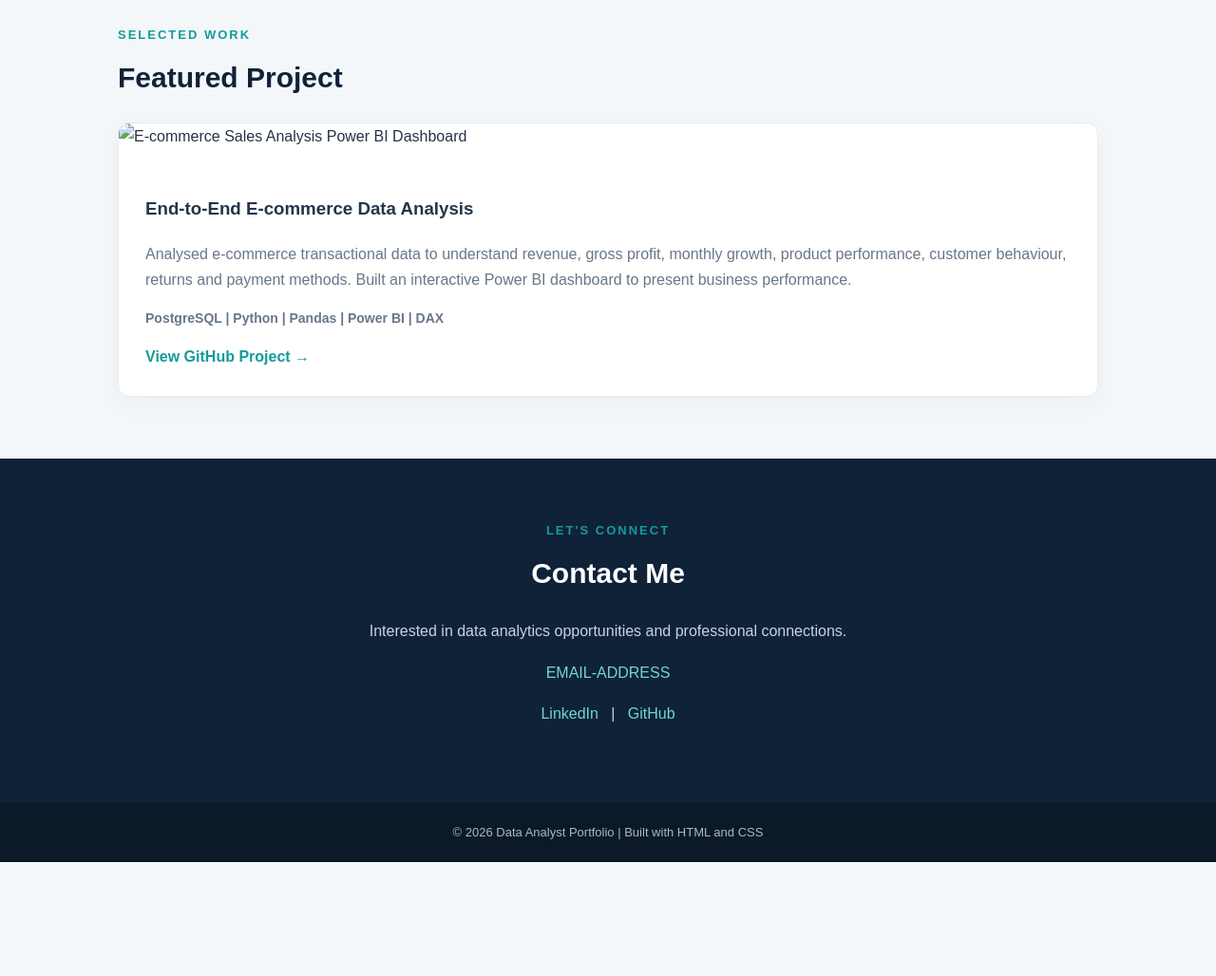
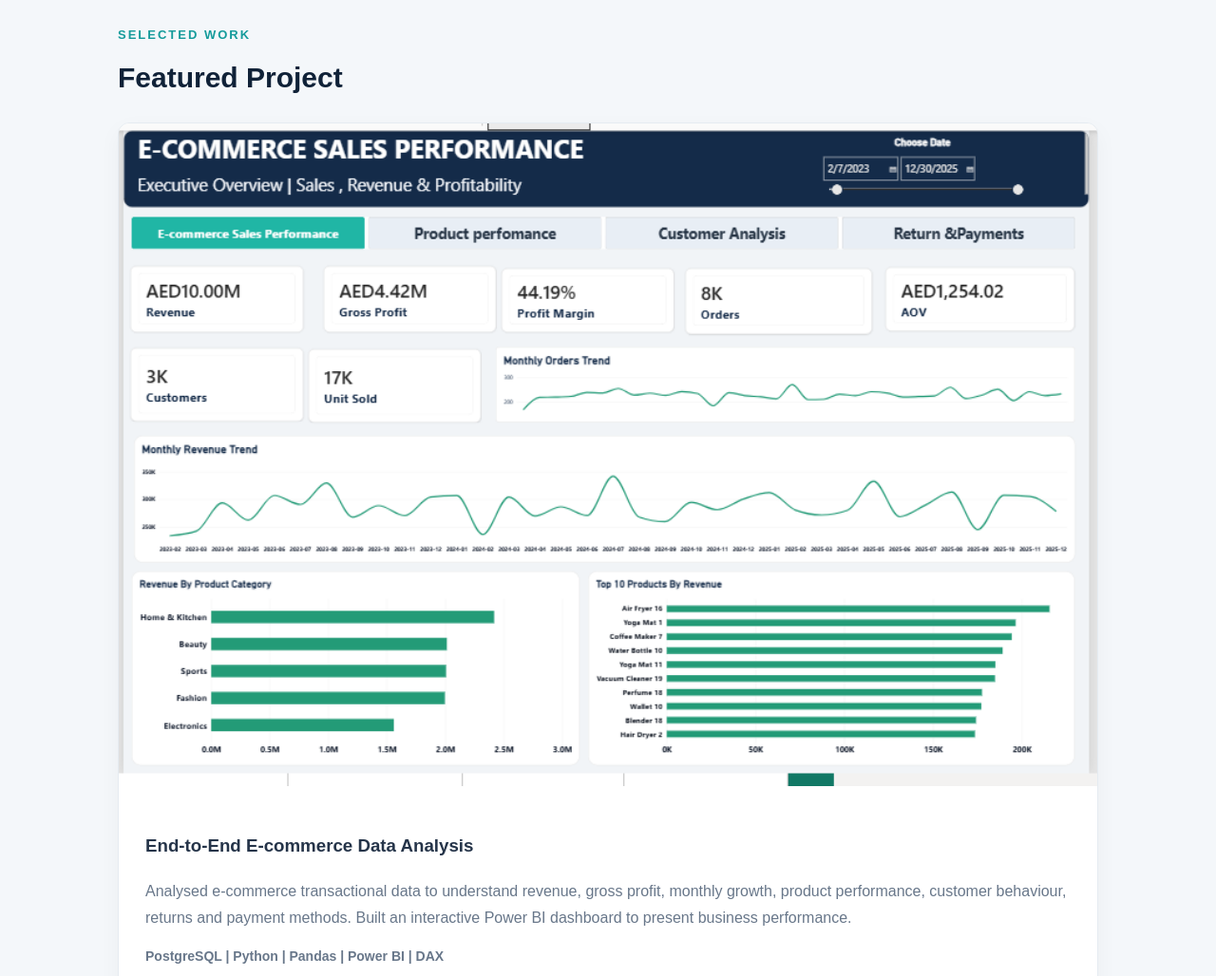
Before and after one commit to fathimath-munaiba/fathimath-munaiba.github.io, a plain HTML site: page index.html in a window 1280 px wide. Shown: the part 1600-2628 px from the top of the page at 95% size. Before the commit the page ends 2508 px from the top, so only its background shows below. Drawn offline with Linux system fonts and the light colour scheme.

Commit message:
Update index.html

```diff
--- a/index.html
+++ b/index.html
@@ -225,7 +225,7 @@ footer {
     <div class="project">
         <div>
     <img
-        src="images/ecommerce-dashboard.png"
+        src="image/ecommerce.png"
         alt="E-commerce Sales Analysis Power BI Dashboard"
         style="width:100%; display:block;"
     >
```
